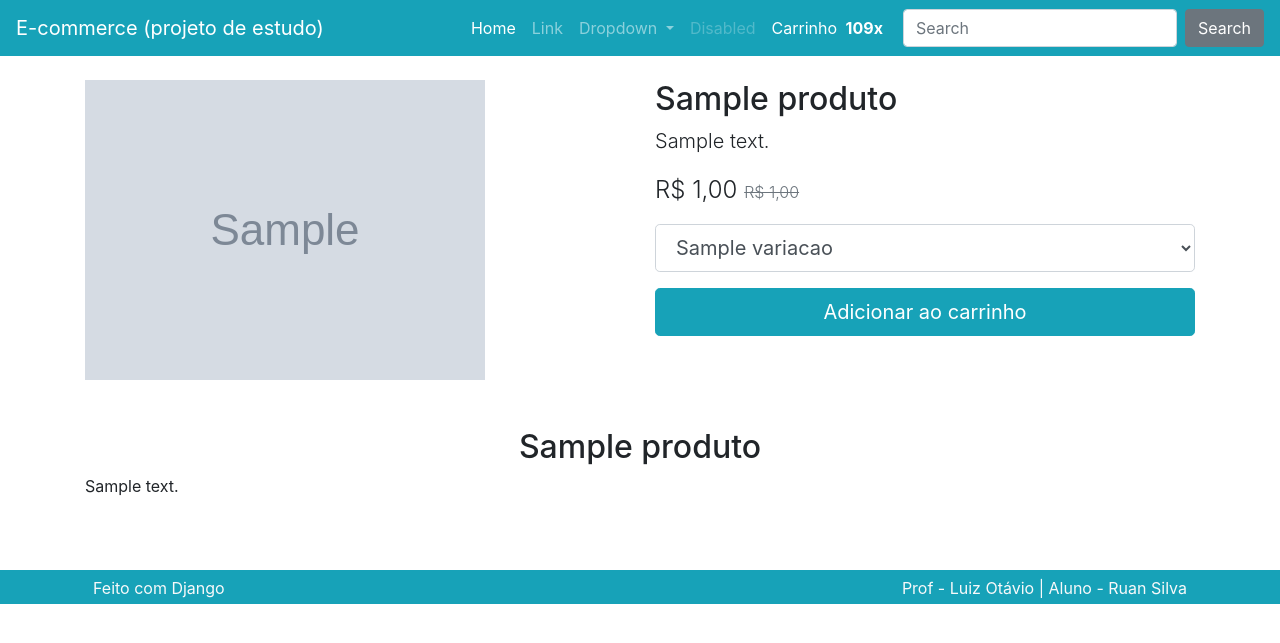
After one commit to ruanifsilva/ecommerce, a Django app: a page that uses backend/e_commerce/templates/base.html in a window 1280 px wide. The commit adds this page. Shown: the top 643 px of the page. Run offline with Django 4.2, Linux system fonts and the light colour scheme; tables that the repository leaves empty hold one stand-in row (values such as "Sample post"); grey boxes marked "Sample" are stand-in pictures; some libraries are stand-ins or nearby versions.

Commit message:
chore: creating more views and templates

```diff
--- a/backend/e_commerce/apps/produto/models.py
+++ b/backend/e_commerce/apps/produto/models.py
@@ -1,5 +1,3 @@
-from distutils.command.upload import upload
-
 from django.conf import settings
 from django.db import models
 from django.utils.text import slugify
@@ -37,7 +35,7 @@ class Produto(models.Model):
 
     @staticmethod
     def resize_image(img, new_width=800):
-        img_full_path = BASE_DIR / settings.MEDIA_ROOT, img.name
+        img_full_path = BASE_DIR / settings.MEDIA_ROOT / img.name
         img_pil = Image.open(img_full_path)
         original_width, original_heigth = img_pil.size
 
@@ -62,7 +60,7 @@ class Produto(models.Model):
             self.resize_image(self.imagem, max_image_size)
 
     def __str__(self):
-        return f"{self.nome}"
+        return self.nome
 
 
 class Variacao(models.Model):
@@ -73,7 +71,7 @@ class Variacao(models.Model):
     estoque = models.PositiveIntegerField(default=1)
 
     def __str__(self):
-        return f"{self.nome}" or f"{self.produto.nome}"
+        return self.nome or self.produto.nome
 
     class Meta:
         verbose_name = "Variação"
--- /dev/null
+++ b/backend/e_commerce/apps/produto/templates/produto/detalhe.html
@@ -0,0 +1,89 @@
+{% extends 'base.html' %}
+{% load omfilters %}
+
+
+{% block conteudo %}
+
+<div class="row">
+    <div class="col-lg">
+        <div class="row no-gutters">
+            <div class="col-lg-12">
+                {% if produto.imagem %}
+                <img class="img-fluid" src="{{ produto.imagem.url }}">
+                {% endif %}
+            </div>
+        </div>
+    </div>
+    <div class="col-lg">
+        <div class="mt-4 mt-lg-0">
+            <h1 class="h2">{{ produto.nome }}</h1>
+            <p class="lead">{{ produto.descricao_curta }}</p>
+            <p class="lead">
+                {% if produto.preco_marketing_promocional %}
+                <span id="variation-preco-promocional" class="lead product-price">
+                    {{ produto.preco_marketing_promocional|formatar_preco }}
+                </span>
+                <span id="variation-preco" class="lead product-old-price text-muted">
+                    {{ produto.preco_marketing|formatar_preco }}
+                </span>
+                {% else %}
+                <span id="variation-preco" class="lead product-price">
+                    {{ produto.preco_marketing|formatar_preco }}
+                </span>
+                {% endif %}
+            </p>
+
+            <form action="{% url 'produto:adicionaraocarrinho' %}" id="form-add-to-cart">
+                <div class="form-group">
+                    <select id="select-variacoes" name="vid" class="form-control form-control-lg">
+                        {% for variacao in produto.variacao_set.all %}
+
+                        {% if variacao.preco_promocional %}
+                        <option data-preco="{{ variacao.preco|formatar_preco }}"
+                            data-preco-promocional="{{ variacao.preco_promocional|formatar_preco }}"
+                            value="{{ variacao.id }}">
+                            {% if variacao.nome %}
+                            {{ variacao.nome }}
+                            {% else %}
+                            {{ variacao }}
+                            {% endif %}
+                        </option>
+
+                        {% else %}
+                        <option data-preco="{{ variacao.preco|formatar_preco }}" value="{{ variacao.id }}">
+                            {% if variacao.nome %}
+                            {{ variacao.nome }}
+                            {% else %}
+                            {{ variacao }}
+                            {% endif %}
+                        </option>
+                        {% endif %}
+                        {% endfor %}
+                    </select>
+                </div>
+
+                <div class="text-left">
+                    <button type="submit" class="btn btn-primary btn-lg btn-block">
+                        <i class="fa fa-shopping-cart" aria-hidden="true"></i>
+                        Adicionar ao carrinho
+                    </button>
+                </div>
+
+            </form>
+
+
+        </div>
+    </div>
+</div>
+<div class="row">
+    <div class="col-lg-12">
+        <div class="mt-5 mb-5">
+            <h2 class="text-center">{{ produto.nome }}</h2>
+            {{ produto.descricao_longa|linebreaks }}
+        </div>
+    </div>
+</div>
+
+
+
+{% endblock %}
--- a/backend/e_commerce/apps/produto/templates/produto/lista.html
+++ b/backend/e_commerce/apps/produto/templates/produto/lista.html
@@ -18,7 +18,9 @@
                 {% endif %}
 
                 <div class="card-body">
-                    <h5 class="card-title">{{ produto.nome }}</h5>
+                    <a href="{{ produto.slug }}">
+                        <h5 class="card-title">{{ produto.nome }}</h5>
+                    </a>
                     <p class="card-text">{{ produto.descricao_curta }}</p>
                     <div class="container product-price-block text-center">
 
--- a/backend/e_commerce/apps/produto/views.py
+++ b/backend/e_commerce/apps/produto/views.py
@@ -1,5 +1,8 @@
-from django.shortcuts import render
+from django.contrib import messages
+from django.http import HttpResponse
+from django.shortcuts import get_object_or_404, redirect, render, reverse
 from django.views import View
+from django.views.generic.detail import DetailView
 from django.views.generic.list import ListView
 
 from apps.produto import models
@@ -9,15 +12,42 @@ class ListaProdutos(ListView):
     model = models.Produto
     template_name = "produto/lista.html"
     context_object_name = "produtos"
-    paginate_by = 1
+    paginate_by = 5
 
 
-class DetalheProduto(View):
-    pass
+class DetalheProduto(DetailView):
+    model = models.Produto
+    template_name = "produto/detalhe.html"
+    context_object_name = "produto"
+    slug_url_kwarg = "slug"
 
 
 class AdicionarAoCarrinho(View):
-    pass
+    def get(self, *args, **kwargs):
+        http_referer = self.request.META.get("HTTP_REFERER", reverse("produto:lista"))
+
+        variacao_id = self.request.GET.get("vid")
+
+        if not variacao_id:
+            messages.error(self.request, "Produto não existe")
+            return redirect(http_referer)
+
+        variacao = get_object_or_404(models.Variacao, id=variacao_id)
+
+        if not self.request.session.get("carrinho"):
+            self.request.session["carrinho"] = {}
+            self.request.session.save()
+
+        carrinho = self.request.session["carrinho"]
+
+        if variacao_id in carrinho:
+            # TODO: Variação existe no carrinho
+            pass
+        else:
+            # TODO:Variação não existe no carrinho
+            pass
+
+        return HttpResponse("Adicionar ao carrinho")
 
 
 class RemoverDoCarrinho(View):
--- a/backend/e_commerce/templates/base.html
+++ b/backend/e_commerce/templates/base.html
@@ -11,6 +11,7 @@
     {% include 'parciais/_nav.html' %}
 
     <main class="container mt-4 mb-4">
+        {% include 'parciais/_messages.html' %}
         {% block conteudo %}{% endblock %}
     </main>
 
--- a/backend/e_commerce/templates/parciais/_footer.html
+++ b/backend/e_commerce/templates/parciais/_footer.html
@@ -10,7 +10,7 @@
             </div>
             <div class="col">
                 <div class="p-1 text-right">
-                    <span class="align-middle p-1">Por Luiz Otávio</span>
+                    <span class="align-middle p-1">Prof - Luiz Otávio | Aluno - Ruan Silva</span>
                 </div>
             </div>
         </div>
--- a/backend/e_commerce/templates/parciais/_nav.html
+++ b/backend/e_commerce/templates/parciais/_nav.html
@@ -1,5 +1,5 @@
 <nav class="navbar navbar-dark bg-primary navbar-expand-lg">
-    <a class="navbar-brand" href="index.html">Navbar</a>
+    <a class="navbar-brand" href="{% url 'produto:lista' %}">E-commerce (projeto de estudo)</a>
     <button class="navbar-toggler" type="button" data-toggle="collapse" data-target="#navbarSupportedContent"
         aria-controls="navbarSupportedContent" aria-expanded="false" aria-label="Toggle navigation">
         <span class="navbar-toggler-icon"></span>
```
Also changed, not shown: backend/e_commerce/apps/produto/migrations/0005_alter_produto_preco_marketing_and_more.py (added).
